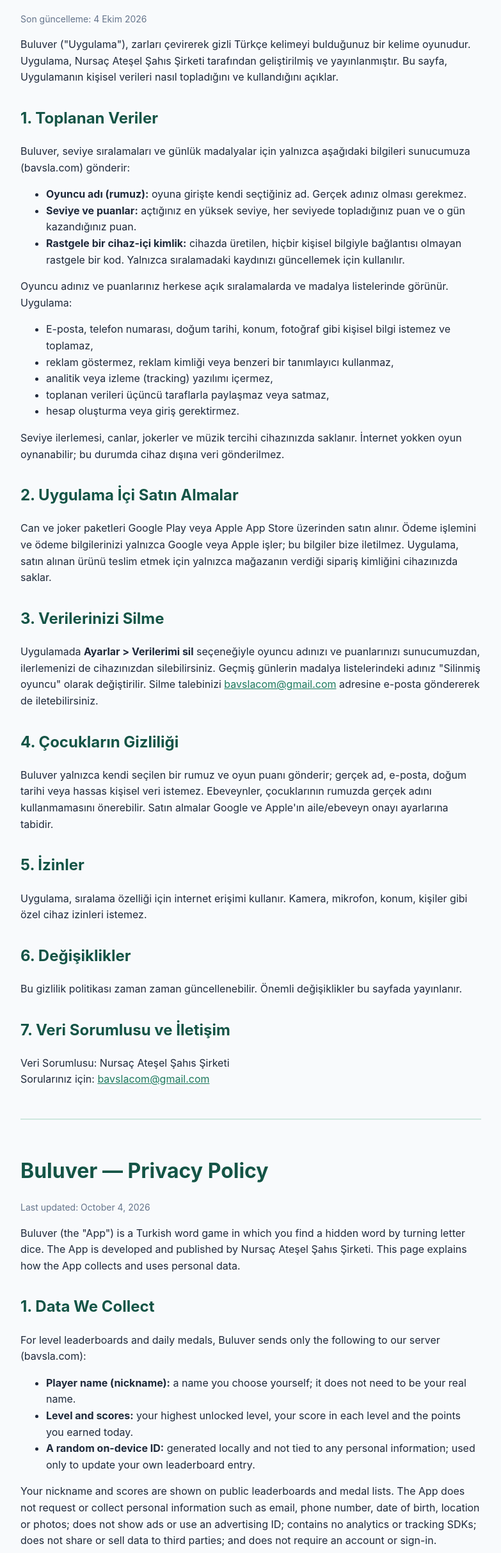
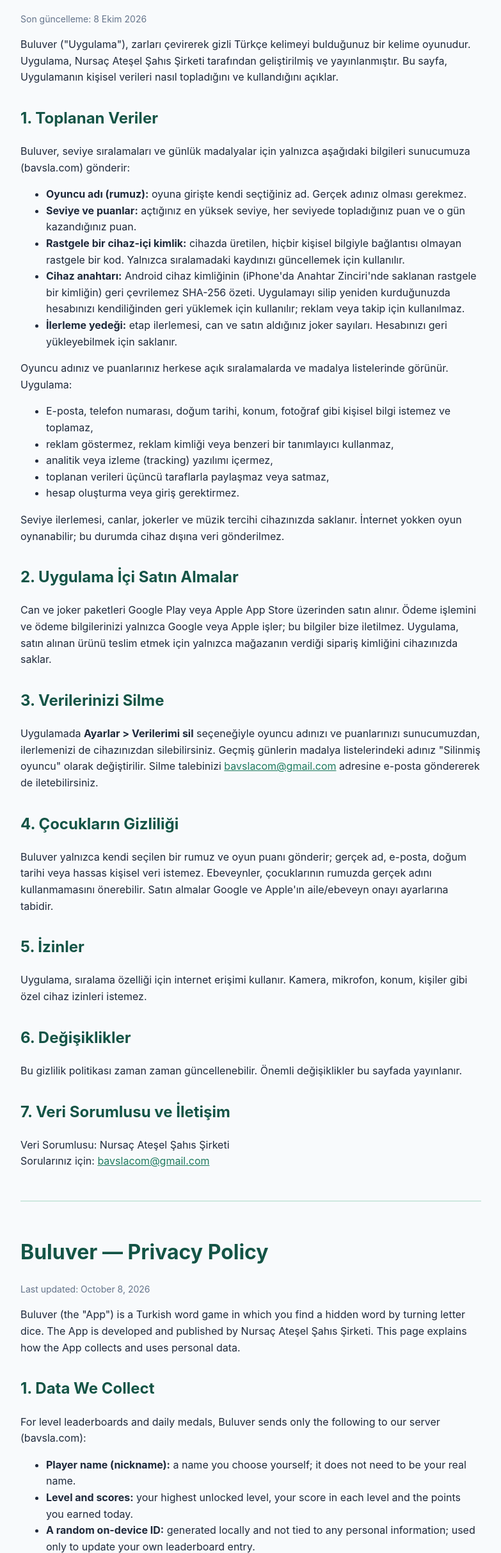
Before and after one commit to Broccer/buluver-privacy, a plain HTML site: page index.html in a window 1280 px wide. Shown: the part 94-2521 px from the top of the page at 64% size, without its empty margins (248-1031 px from the left). Drawn offline with Linux system fonts and the light colour scheme.

Commit message:
Cihaz anahtarı ve ilerleme yedeği eklendi

```diff
--- a/index.html
+++ b/index.html
@@ -24,7 +24,7 @@
 <body>
 
 <h1>Buluver — Gizlilik Politikası</h1>
-<p class="updated">Son güncelleme: 4 Ekim 2026</p>
+<p class="updated">Son güncelleme: 8 Ekim 2026</p>
 
 <p>Buluver ("Uygulama"), zarları çevirerek gizli Türkçe kelimeyi bulduğunuz bir kelime oyunudur. Uygulama, Nursaç Ateşel Şahıs Şirketi tarafından geliştirilmiş ve yayınlanmıştır. Bu sayfa, Uygulamanın kişisel verileri nasıl topladığını ve kullandığını açıklar.</p>
 
@@ -34,6 +34,8 @@
   <li><strong>Oyuncu adı (rumuz):</strong> oyuna girişte kendi seçtiğiniz ad. Gerçek adınız olması gerekmez.</li>
   <li><strong>Seviye ve puanlar:</strong> açtığınız en yüksek seviye, her seviyede topladığınız puan ve o gün kazandığınız puan.</li>
   <li><strong>Rastgele bir cihaz-içi kimlik:</strong> cihazda üretilen, hiçbir kişisel bilgiyle bağlantısı olmayan rastgele bir kod. Yalnızca sıralamadaki kaydınızı güncellemek için kullanılır.</li>
+  <li><strong>Cihaz anahtarı:</strong> Android cihaz kimliğinin (iPhone'da Anahtar Zinciri'nde saklanan rastgele bir kimliğin) geri çevrilemez SHA-256 özeti. Uygulamayı silip yeniden kurduğunuzda hesabınızı kendiliğinden geri yüklemek için kullanılır; reklam veya takip için kullanılmaz.</li>
+  <li><strong>İlerleme yedeği:</strong> etap ilerlemesi, can ve satın aldığınız joker sayıları. Hesabınızı geri yükleyebilmek için saklanır.</li>
 </ul>
 <p>Oyuncu adınız ve puanlarınız herkese açık sıralamalarda ve madalya listelerinde görünür. Uygulama:</p>
 <ul>
@@ -66,7 +68,7 @@ Sorularınız için: <a href="mailto:bavslacom@gmail.com">bavslacom@gmail.com</a
 
 <div class="lang-block">
 <h1>Buluver — Privacy Policy</h1>
-<p class="updated">Last updated: October 4, 2026</p>
+<p class="updated">Last updated: October 8, 2026</p>
 
 <p>Buluver (the "App") is a Turkish word game in which you find a hidden word by turning letter dice. The App is developed and published by Nursaç Ateşel Şahıs Şirketi. This page explains how the App collects and uses personal data.</p>
 
@@ -76,6 +78,8 @@ Sorularınız için: <a href="mailto:bavslacom@gmail.com">bavslacom@gmail.com</a
   <li><strong>Player name (nickname):</strong> a name you choose yourself; it does not need to be your real name.</li>
   <li><strong>Level and scores:</strong> your highest unlocked level, your score in each level and the points you earned today.</li>
   <li><strong>A random on-device ID:</strong> generated locally and not tied to any personal information; used only to update your own leaderboard entry.</li>
+  <li><strong>Device key:</strong> an irreversible SHA-256 hash of the Android device ID (on iPhone, of a random ID kept in the Keychain). Used only to restore your account automatically if you reinstall the App; never used for ads or tracking.</li>
+  <li><strong>Progress backup:</strong> stage progress, lives and the number of jokers you bought, stored so your account can be restored.</li>
 </ul>
 <p>Your nickname and scores are shown on public leaderboards and medal lists. The App does not request or collect personal information such as email, phone number, date of birth, location or photos; does not show ads or use an advertising ID; contains no analytics or tracking SDKs; does not share or sell data to third parties; and does not require an account or sign-in.</p>
 <p>Level progress, lives, jokers and the music setting are stored on your device. The game can be played offline; nothing leaves your device in that case.</p>
```
